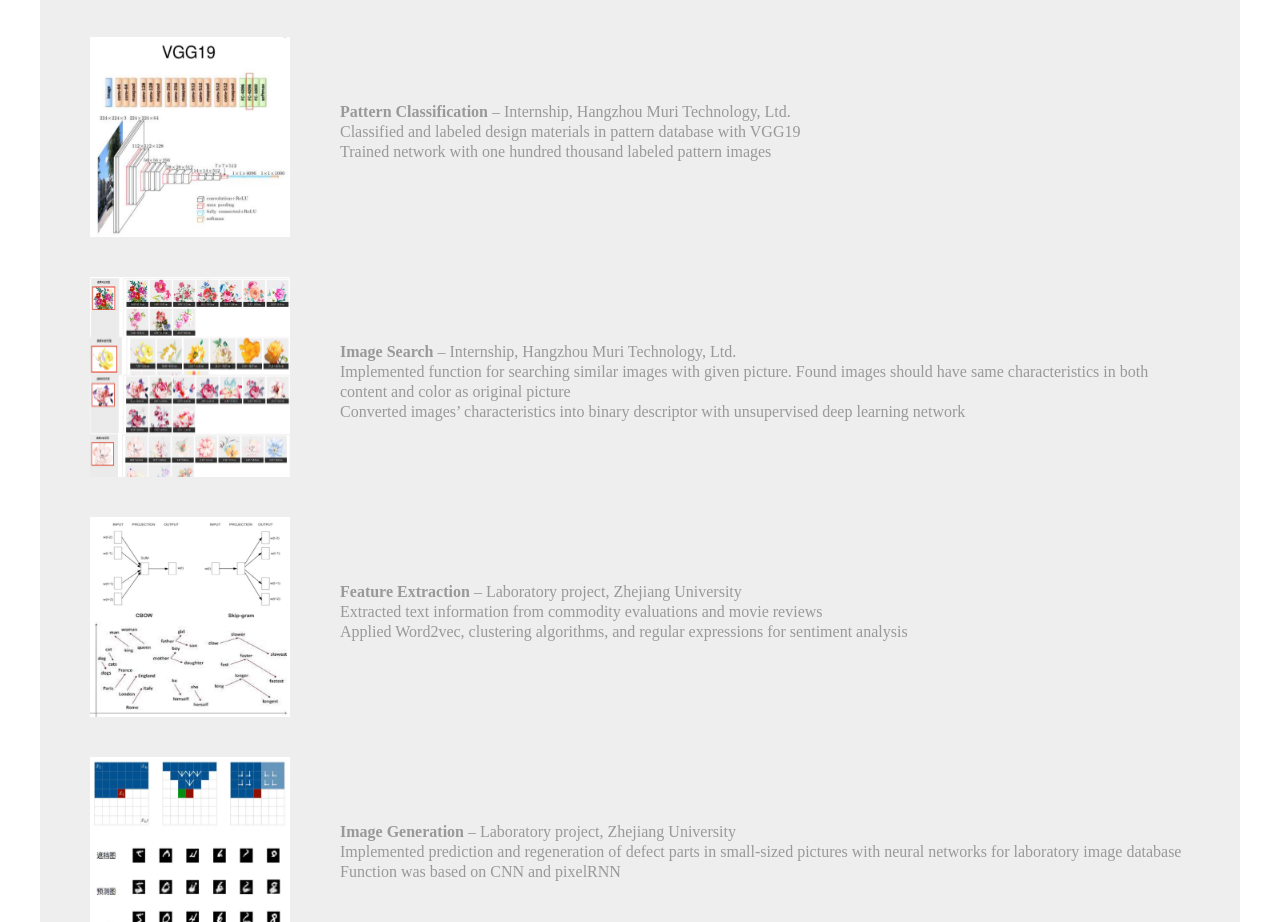
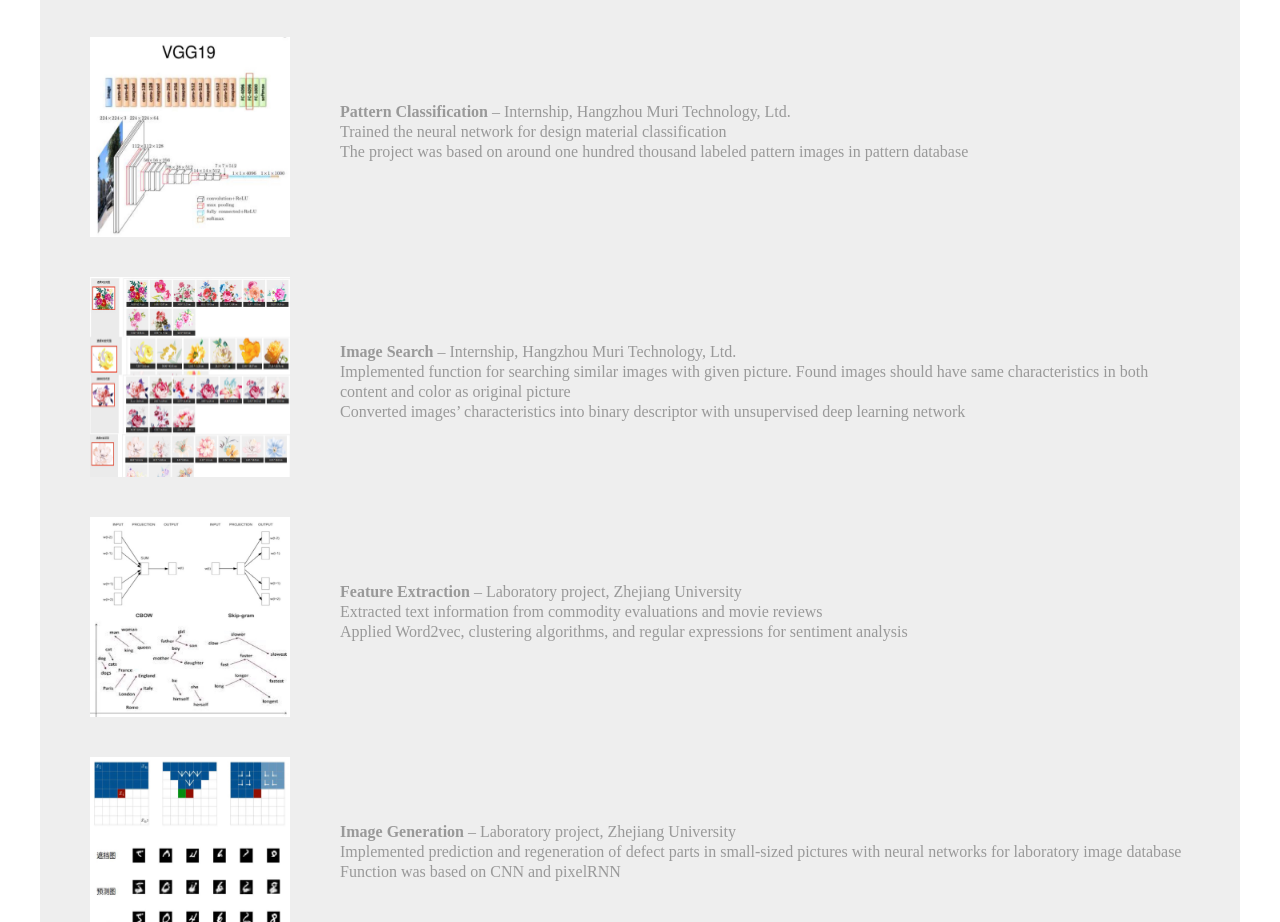
Before and after one commit to zh-mengd/zh-mengd.github.io, a plain HTML site: page index.html in a window 1280 px wide. Shown: the part 833-1755 px from the top of the page. Drawn offline with Linux system fonts and the light colour scheme.

Commit message:
revise project2

```diff
--- a/index.html
+++ b/index.html
@@ -54,8 +54,8 @@
             <div class="tit-pic fl"><img src="images/project2.jpg" width="200" height="200"/></div>
             <div class="des-art fr">
                 <p><b>Pattern Classification</b> – Internship, Hangzhou Muri Technology, Ltd.</p>
-                <p>Classified and labeled design materials in pattern database with VGG19</p>
-                <p>Trained network with one hundred thousand labeled pattern images</p>
+                <p>Trained the neural network for design material classification</p>
+                <p>The project was based on around one hundred thousand labeled pattern images in pattern database</p>
             </div>
         </div>
     </div>
```
